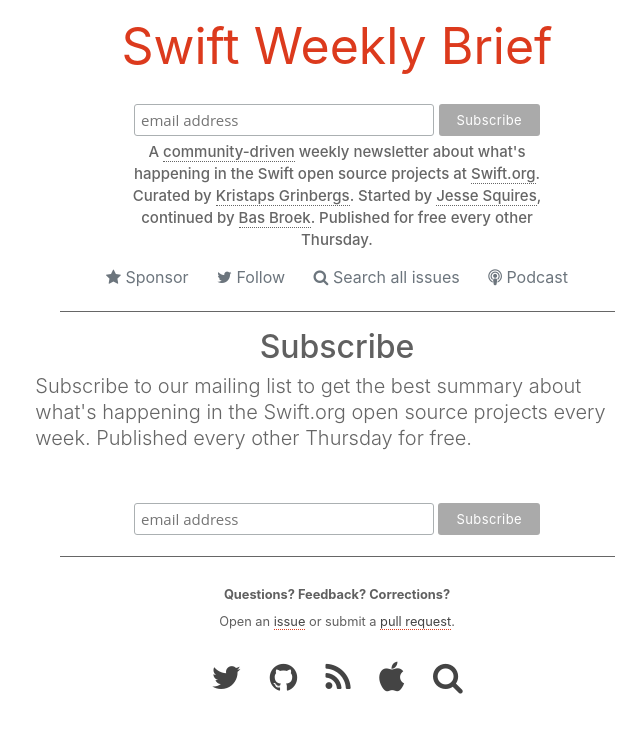
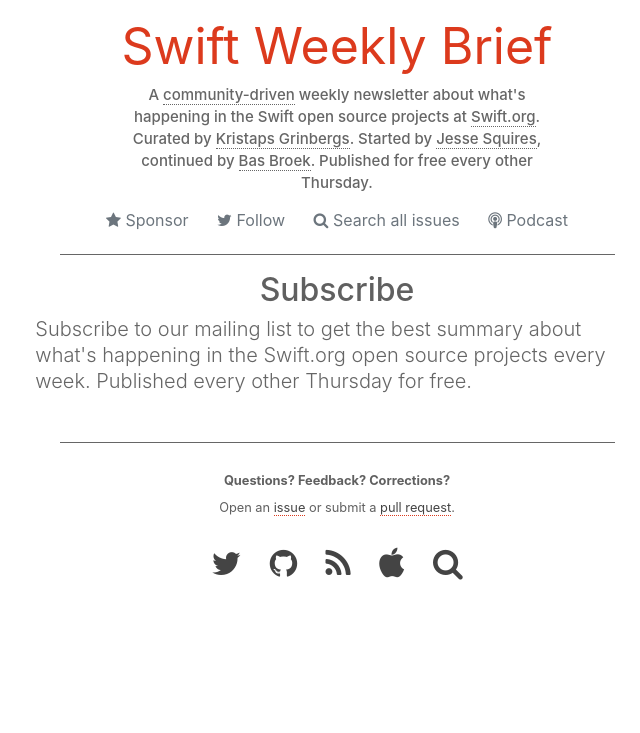
Before and after one commit to SwiftWeekly/swiftweekly.github.io, a Jekyll site: the page built from subscribe.html, in a window 1280 px wide. Shown: the top 733 px of the page, without its empty margins (303-943 px from the left). Built offline with Jekyll 4.4.1, drawn with Linux system fonts in a browser that asks for light colours.

Commit message:
Disable subscribing to our newsletter.

```diff
--- a/_includes/header.html
+++ b/_includes/header.html
@@ -3,16 +3,6 @@
    <div class="row">
       <div class="mx-auto col-sm-12">
          <h1 class="text-center"><a href="/">{{ site.title }}</a></h1>
-         <div id="newsletter_signup">
-            <form action="https://sendy.appforce1.net/subscribe" method="POST" accept-charset="utf-8">
-              <input type="email" name="email" id="email" class="email" placeholder="email address" required/>
-              <div style="display:none;"><label for="hp">HP</label><input type="text" name="hp" id="hp"/></div>
-               <input type="hidden" name="list" value="eRY2pDRVFX3fdATf2AZbaQ"/>
-               <input type="hidden" name="subform" value="yes"/>
-              <input type="submit" value="Subscribe" name="submit" id="submit"  class="button"/>
-              </span>
-            </form>
-         </div>
       </div>
    </div>
    <div class="row">
--- a/subscribe.html
+++ b/subscribe.html
@@ -9,16 +9,5 @@
         <p class="lead">Subscribe to our mailing list to get the best summary about what's happening in the Swift.org open source projects every week.
             Published every other Thursday for free.
         </p>
-
-    <div id="newsletter_signup">
-      <form action="https://sendy.appforce1.net/subscribe" method="POST" accept-charset="utf-8">
-        <input type="email" name="email" id="email" class="email" placeholder="email address" required/>
-        <div style="display:none;"><label for="hp">HP</label><input type="text" name="hp" id="hp"/></div>
-      	<input type="hidden" name="list" value="eRY2pDRVFX3fdATf2AZbaQ"/>
-      	<input type="hidden" name="subform" value="yes"/>
-        <input type="submit" value="Subscribe" name="submit" id="submit"  class="button"/>
-        </span>
-      </form>
-    </div>
     </div> <!-- col -->
 </div> <!-- row -->
```
Also changed, not shown: _posts/2022-06-22-issue-201.md (added, +18 -0 lines).
